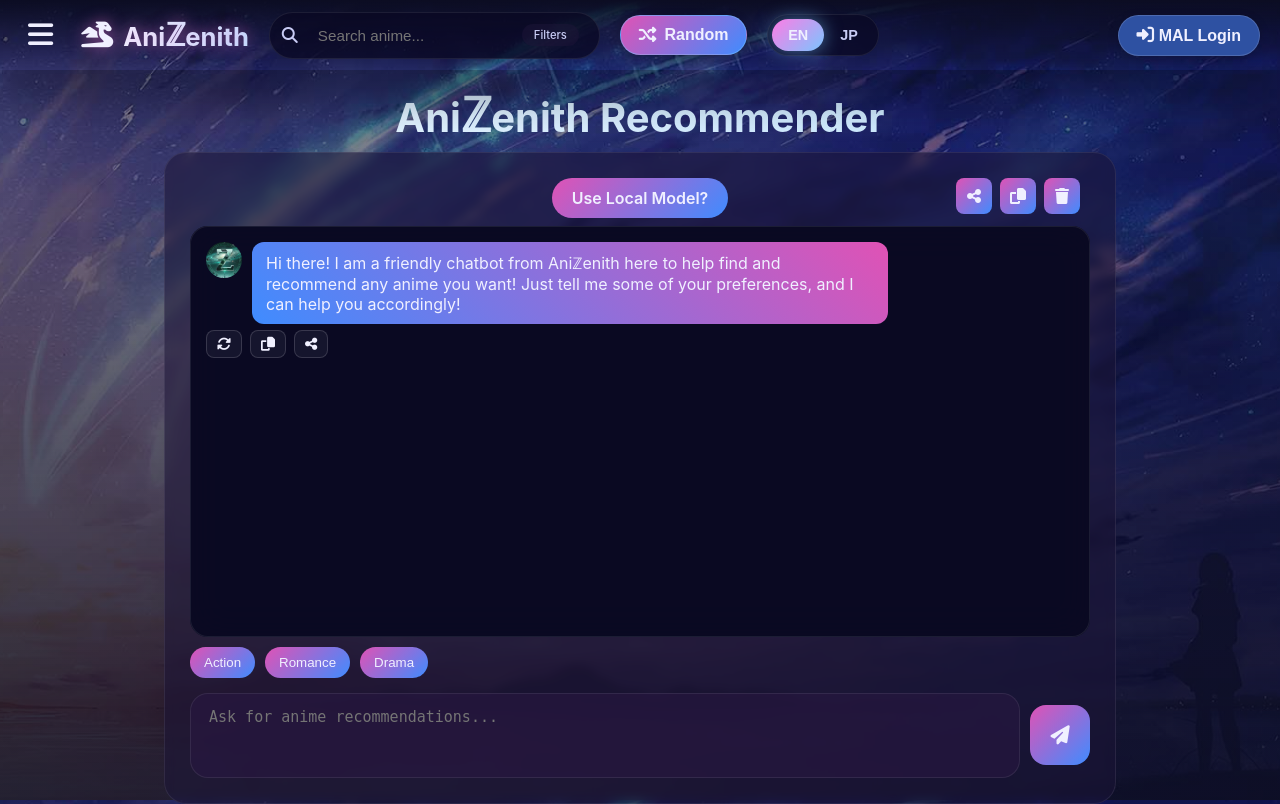
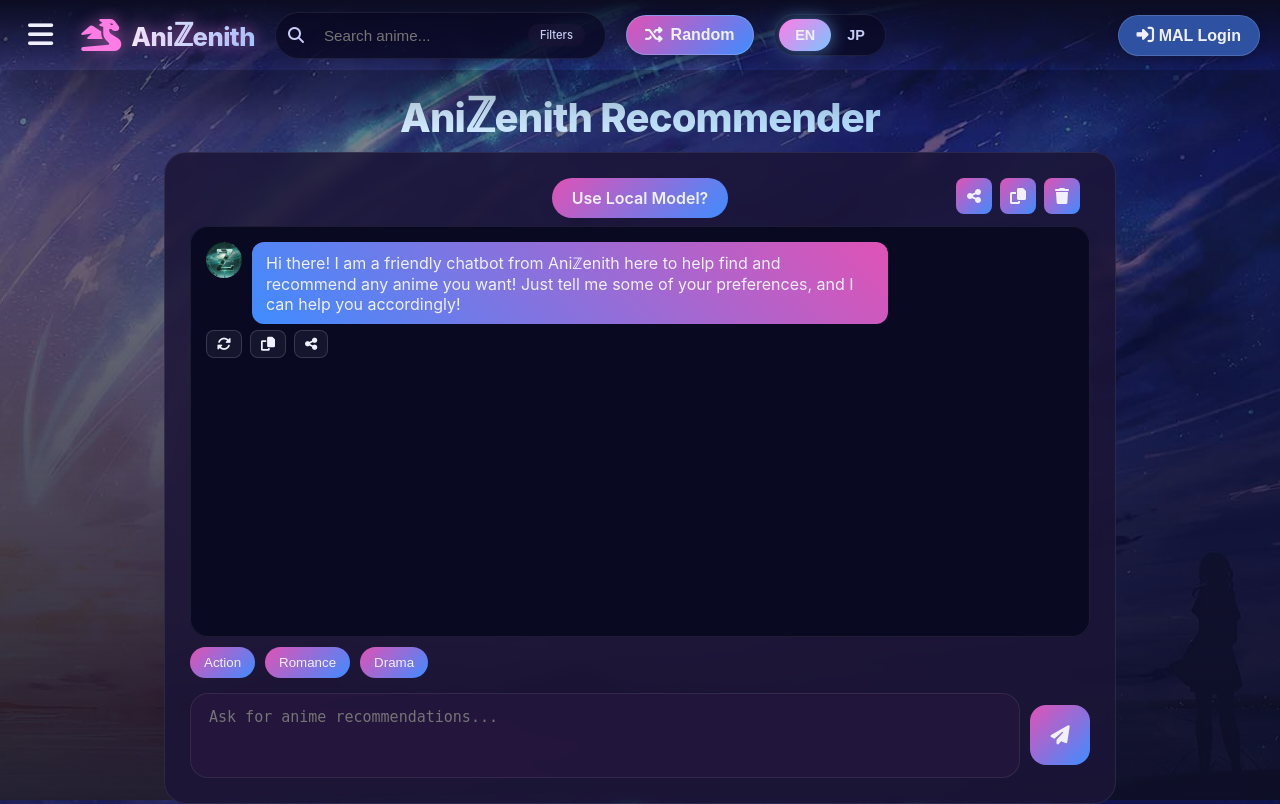
Before and after one commit to ShafathZ/AniZenithProject, a Python web app: template frontend/templates/chatbot.html in a window 1280 px wide. Run offline with Jinja, Linux system fonts and the light colour scheme; the template is opened without the code that fills it, so the values that code supplies are empty.

Commit message:
Improved readability of page titles

```diff
--- a/frontend/static/css/chatbot/chatbot_page.css
+++ b/frontend/static/css/chatbot/chatbot_page.css
@@ -1,4 +1,18 @@
 @import url('./chat.css');
+
+/* ===== MAIN CHAT CONTAINER ===== */
+.chat-container {
+    max-width: 900px;
+    margin: auto;
+    background: var(--bg-glass-strong);
+    backdrop-filter: blur(5px);
+    border-radius: 22px;
+    padding: 25px;
+    border: 1px solid var(--border-soft);
+    display: flex;
+    flex-direction: column;
+    height: 75vh;
+}
 
 /* ===== LOCAL MODEL BUTTON ===== */
 .toggle-wrapper {
@@ -32,20 +46,6 @@
     color: #4cffc3;
     font-weight: 700;
     margin-left: 6px;
-}
-
-/* ===== MAIN CHAT CONTAINER ===== */
-.chat-container {
-    max-width: 900px;
-    margin: auto;
-    background: var(--bg-glass);
-    backdrop-filter: blur(5px);
-    border-radius: 22px;
-    padding: 25px;
-    border: 1px solid var(--border-soft);
-    display: flex;
-    flex-direction: column;
-    height: 75vh;
 }
 
 /* ===== QUICK SUGGESTIONS ===== */
--- a/frontend/static/css/main.css
+++ b/frontend/static/css/main.css
@@ -311,14 +311,16 @@ body {
     text-align: center;
     font-size: 2.5rem;
     margin: 1rem 0 0.5rem 0;
-    font-weight: 700;
+    font-weight: 800;
     line-height: 1.2;
-    color: var(--text-main);
+    letter-spacing: -0.02em;
+
     background: linear-gradient(270deg, var(--accent-primary), var(--accent-secondary), white);
-    background-size: 600% 600%;
-    -webkit-background-clip: text;
+    background-size: 300% 300%;
+    background-clip: text;
     -webkit-text-fill-color: transparent;
     animation: gradientShift 8s ease infinite;
+    color: var(--accent-primary);
 }
 
 @keyframes gradientShift {
@@ -338,6 +340,11 @@ body {
     font-size: 1.6rem;
 }
 
+.logo-area i {
+    color: var(--accent-primary);
+    font-size: 2rem;
+}
+
 .logo-area .fancy-z {
     font-size: 2rem;
 }
--- a/frontend/static/css/search/search.css
+++ b/frontend/static/css/search/search.css
@@ -5,7 +5,7 @@
   max-width: 900px;
   height: 70vh;
   margin: 0 auto 1rem;
-  background: var(--bg-main);
+  background: var(--bg-glass-strong);
   border-radius: 22px;
   padding: 25px;
   border: 1px solid var(--border-soft);
```
